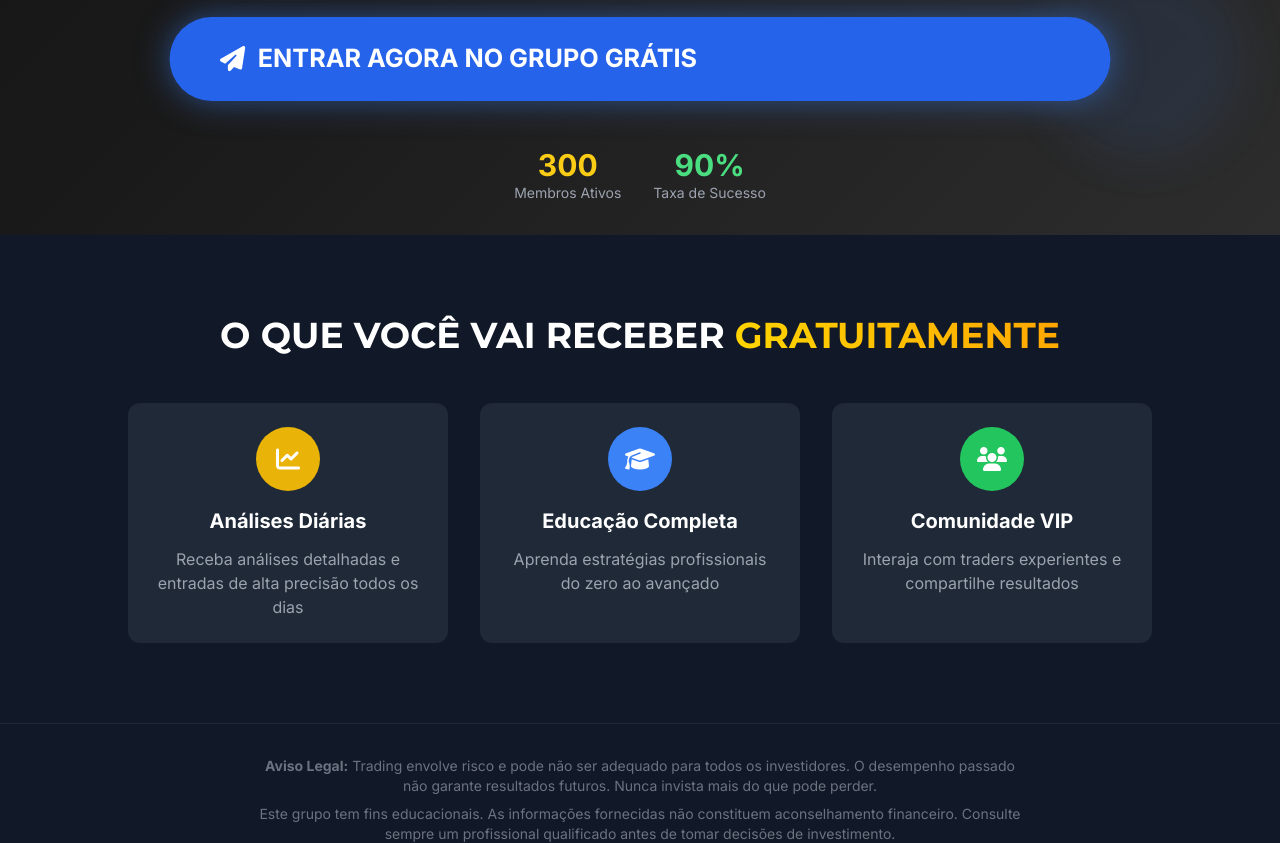
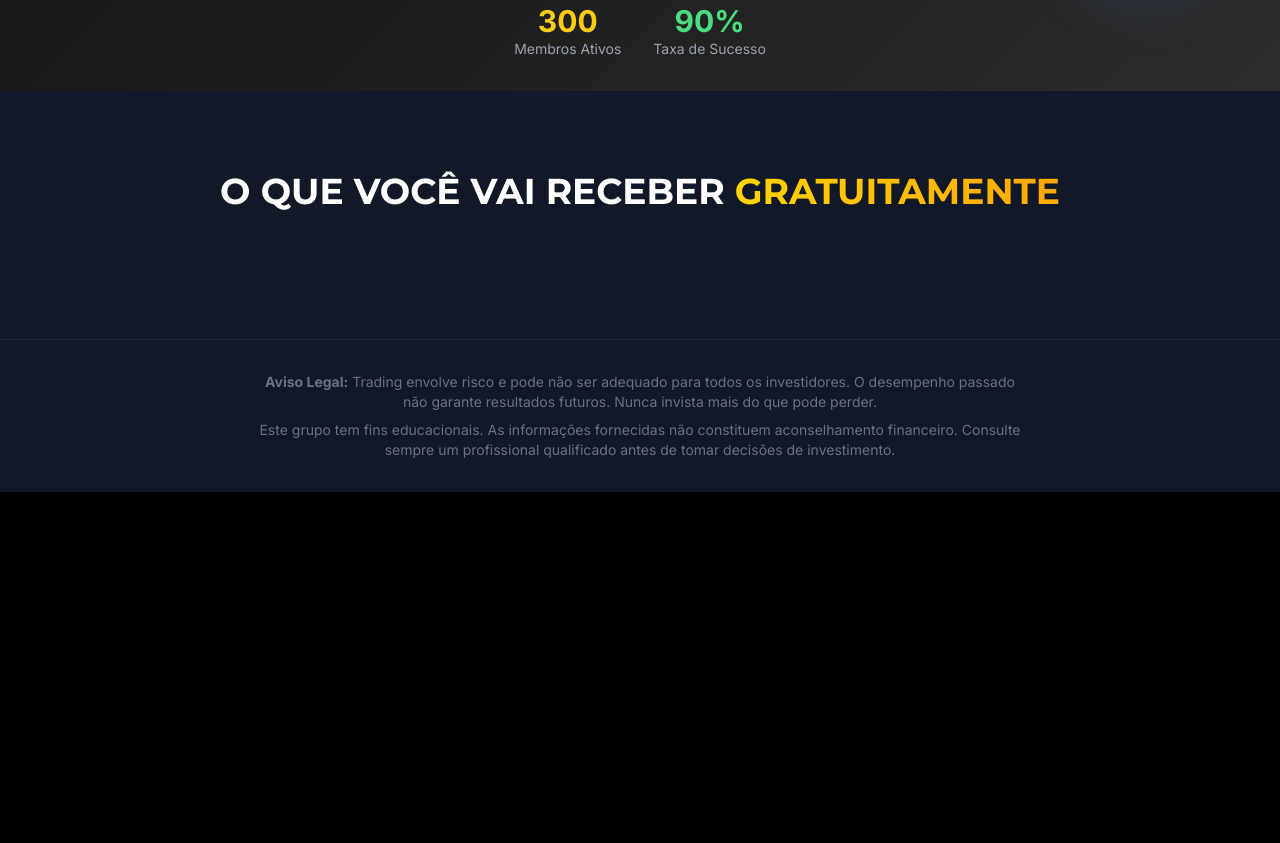
Before and after one commit to FreakMinimalism/fernando-website, a website: page landing.html in a window 1280 px wide. Shown: the part 923-1766 px from the top of the page. After the commit the page ends 1415 px from the top, so only its background shows below. Drawn offline with nearby package versions, Linux system fonts and the light colour scheme.

Commit message:
Remove 'E ENTRADAS DE VALOR' from headline and features section

```diff
--- a/landing.html
+++ b/landing.html
@@ -131,7 +131,6 @@
                     <span class="text-white block mb-2">AJUDO-TE A TRANSFORMAR</span>
                     <span class="gradient-text text-glow">10€ EM 100€</span>
                     <span class="text-white block mt-2">COM GESTÃO, ESTRATÉGIA</span>
-                    <span class="text-white block">E ENTRADAS DE VALOR</span>
                 </h1>
 
                 <!-- Sub-headline -->
@@ -171,32 +170,6 @@
                 </h2>
             </div>
 
-            <div class="grid md:grid-cols-3 gap-8 max-w-5xl mx-auto">
-                <div class="card-hover bg-gray-800 rounded-xl p-6 text-center">
-                    <div class="w-16 h-16 bg-yellow-500 rounded-full flex items-center justify-center mx-auto mb-4">
-                        <i class="fas fa-chart-line text-white text-2xl"></i>
-                    </div>
-                    <h3 class="text-xl font-bold mb-3">Análises Diárias</h3>
-                    <p class="text-gray-400">Receba análises detalhadas e entradas de alta precisão todos os dias</p>
-                </div>
-
-                <div class="card-hover bg-gray-800 rounded-xl p-6 text-center">
-                    <div class="w-16 h-16 bg-blue-500 rounded-full flex items-center justify-center mx-auto mb-4">
-                        <i class="fas fa-graduation-cap text-white text-2xl"></i>
-                    </div>
-                    <h3 class="text-xl font-bold mb-3">Educação Completa</h3>
-                    <p class="text-gray-400">Aprenda estratégias profissionais do zero ao avançado</p>
-                </div>
-
-                <div class="card-hover bg-gray-800 rounded-xl p-6 text-center">
-                    <div class="w-16 h-16 bg-green-500 rounded-full flex items-center justify-center mx-auto mb-4">
-                        <i class="fas fa-users text-white text-2xl"></i>
-                    </div>
-                    <h3 class="text-xl font-bold mb-3">Comunidade VIP</h3>
-                    <p class="text-gray-400">Interaja com traders experientes e compartilhe resultados</p>
-                </div>
-            </div>
-        </div>
     </section>
 
 
```
Also changed, not shown: index.html (+0 -27 lines).
